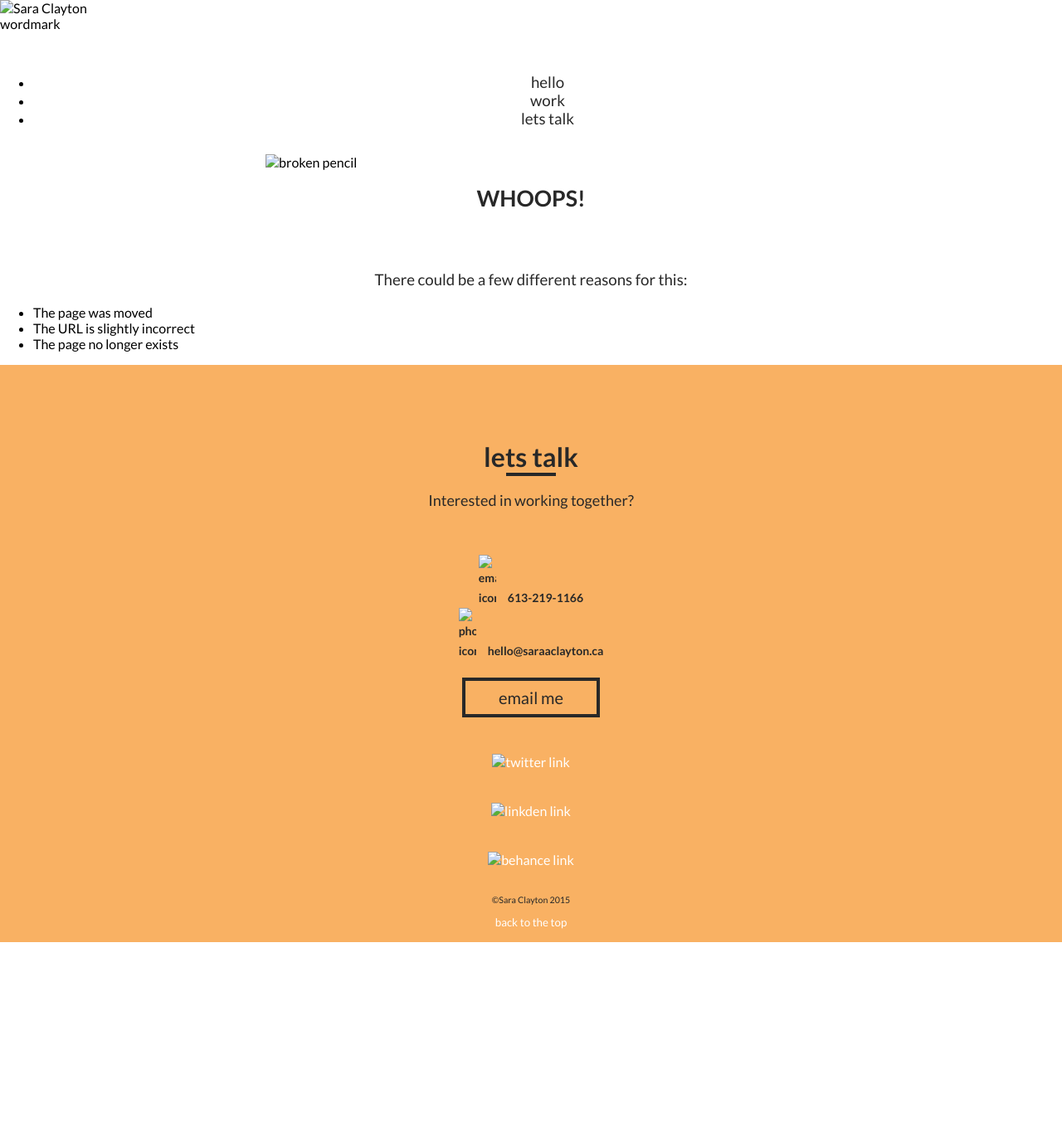
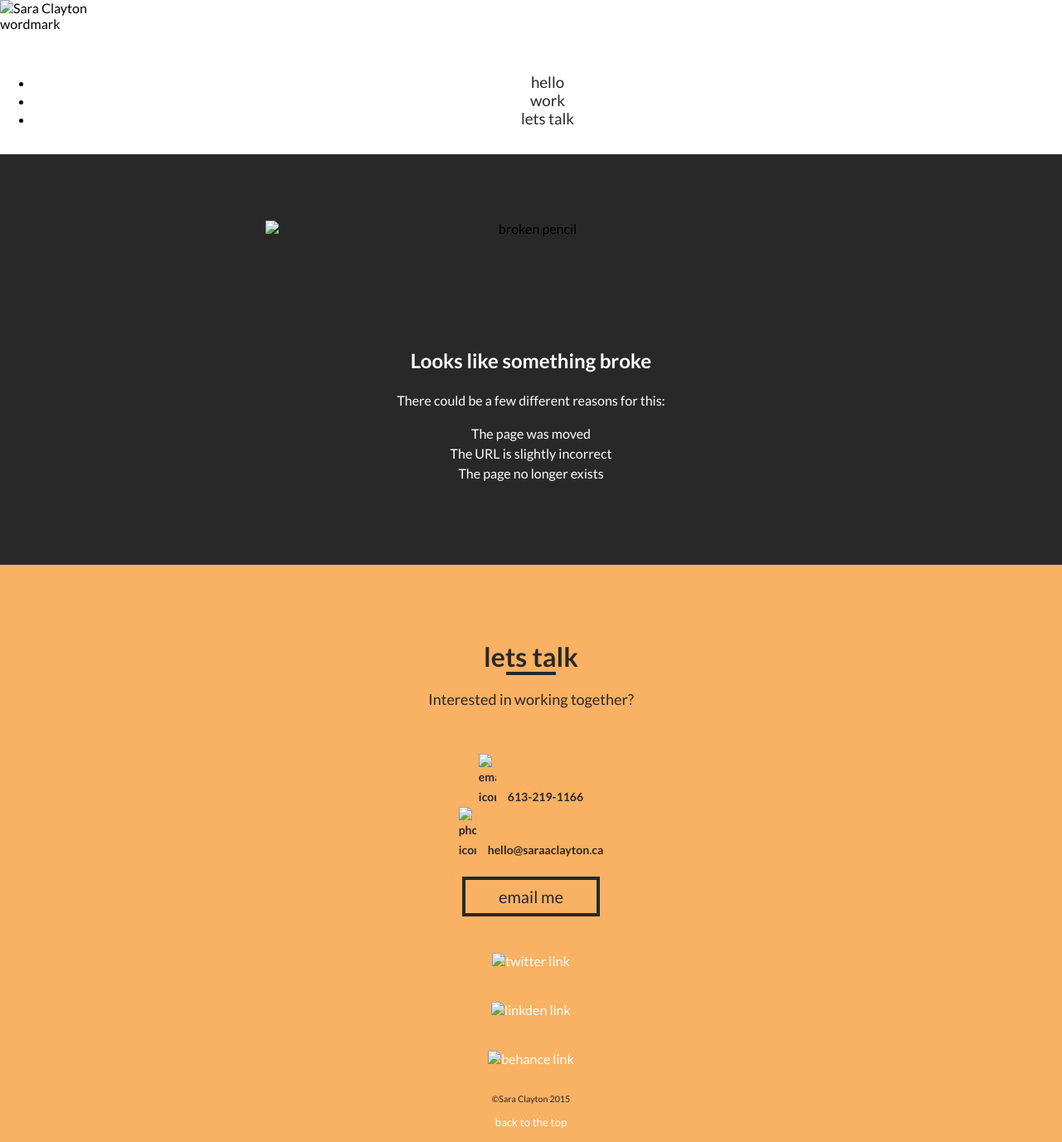
Before and after one commit to sara-clayton2/portfolio, a Jekyll site: the page built from 404.html, in a window 1280 px wide. Shown: the whole page at 83% size. Built offline with Jekyll 4.4.1, drawn with Linux system fonts in a browser that asks for light colours; before the commit the page ends 1136 px from its top, so only the background shows below that.

```diff
--- a/404.html
+++ b/404.html
@@ -4,17 +4,19 @@ meta: Sara Clayton an Ottawa based graphic designer • Graphic Design • Web
 priority: 1.0
 changefreq: weekly
 ---
-
-<main>
+<main class="brokenpage">
 	<img class="broken" src="images/broken.png" alt="broken pencil">
-	<h1 class="whoops">WHOOPS!</h1>
-		<p class="sub-header">Looks like something broke</p>
-		<p class="reasons">There could be a few different reasons for this:
-			<ul>
-				<li>The page was moved</li>
-				<li>The URL is slightly incorrect</li>
-				<li>The page no longer exists</li>
-			</ul>
-		</p>
+		<div class="work-section">
+			<h1 class="mainhead">whoops</h1>
+			<span class="dark-border"></span>
+		</div>
+	<p class="sub-broken">Looks like something broke</p>
+	<p class="reasons">There could be a few different reasons for this:
+		<ul class="reasonslist">
+			<li class="reasonslist">The page was moved</li>
+			<li class="reasonslist">The URL is slightly incorrect</li>
+			<li class="reasonslist">The page no longer exists</li>
+		</ul>
+	</p>
 
 </main>
```
Also changed, not shown: _includes/css/main.css (+25 -8 lines).
